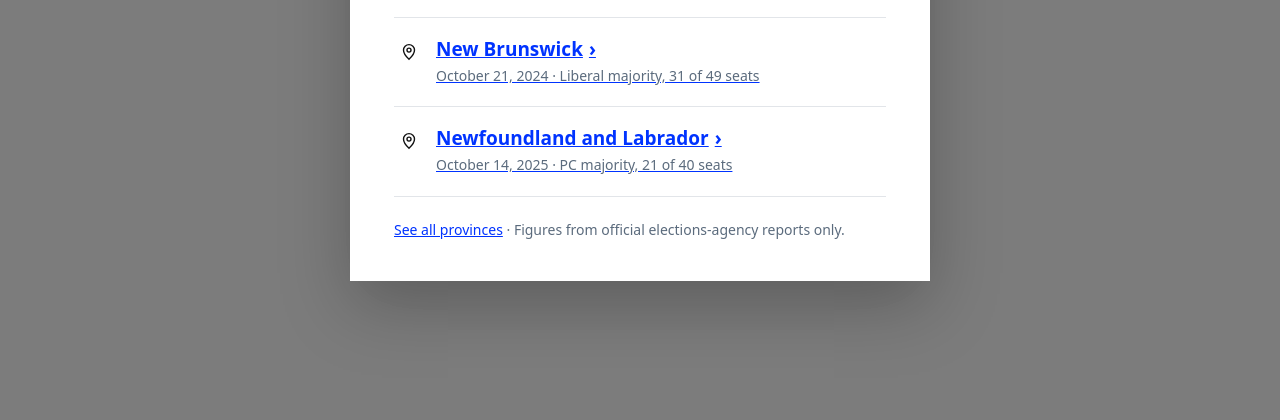
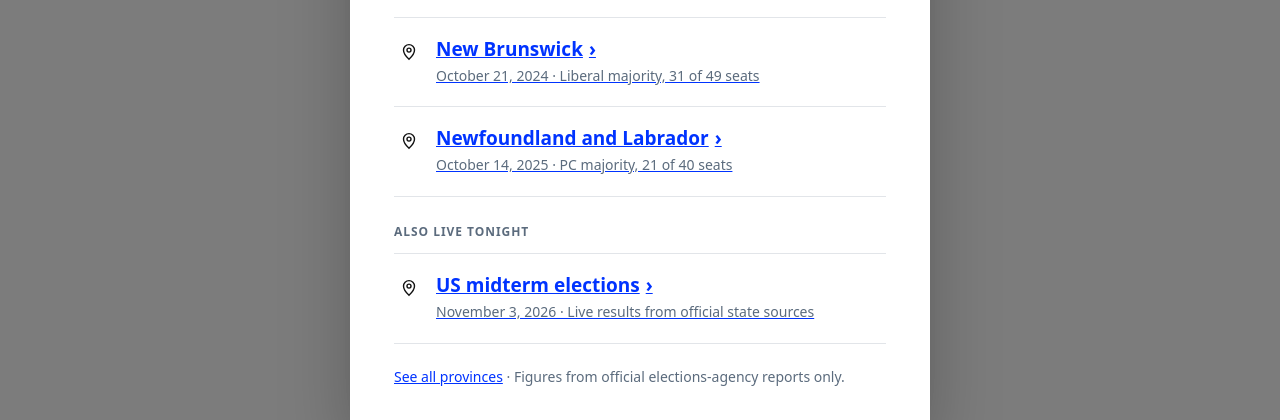
Before and after one commit to osaiged-boo/atlanticvotes, a plain HTML site: page index.html in a window 1280 px wide. Shown: the part 380-800 px from the top of the page. Drawn offline with Linux system fonts and the light colour scheme.

Commit message:
Gate: link US midterm elections from province selector

```diff
--- a/index.html
+++ b/index.html
@@ -107,6 +107,7 @@ tfoot td{font-weight:800;border-top:2px solid var(--ink)}
 .av-row.is-current{background:var(--accent-soft)}
 .av-row.is-current .av-row-title{color:var(--accent)}
 .av-modal-foot{margin-top:22px;font-size:14px;color:var(--muted)}
+.av-us-sep{margin:26px 0 12px;font-size:12px;font-weight:800;letter-spacing:.08em;text-transform:uppercase;color:var(--muted)}
 .av-modal-foot a{color:var(--accent)}
 body.av-locked{overflow:hidden}
 /* Footer */
@@ -149,6 +150,8 @@ body.av-locked{overflow:hidden}
       <a class="av-row" href="nb.html" data-province="nb"><span class="av-row-icon"><svg width="22" height="22" viewBox="0 0 24 24" fill="none" stroke="currentColor" stroke-width="1.5" aria-hidden="true"><path d="M12 21s-6-5.3-6-10a6 6 0 1 1 12 0c0 4.7-6 10-6 10z"/><circle cx="12" cy="11" r="2.2"/></svg></span><span class="av-row-text"><span class="av-row-title">New Brunswick<span class="av-chevron">›</span></span><span class="av-row-desc">October 21, 2024 · Liberal majority, 31 of 49 seats</span></span></a>
       <a class="av-row" href="nl.html" data-province="nl"><span class="av-row-icon"><svg width="22" height="22" viewBox="0 0 24 24" fill="none" stroke="currentColor" stroke-width="1.5" aria-hidden="true"><path d="M12 21s-6-5.3-6-10a6 6 0 1 1 12 0c0 4.7-6 10-6 10z"/><circle cx="12" cy="11" r="2.2"/></svg></span><span class="av-row-text"><span class="av-row-title">Newfoundland and Labrador<span class="av-chevron">›</span></span><span class="av-row-desc">October 14, 2025 · PC majority, 21 of 40 seats</span></span></a>
     </div>
+    <div class="av-us-sep">Also live tonight</div>
+    <a class="av-row av-us" href="us-midterms.html"><span class="av-row-icon"><svg width="22" height="22" viewBox="0 0 24 24" fill="none" stroke="currentColor" stroke-width="1.5" aria-hidden="true"><path d="M12 21s-6-5.3-6-10a6 6 0 1 1 12 0c0 4.7-6 10-6 10z"/><circle cx="12" cy="11" r="2.2"/></svg></span><span class="av-row-text"><span class="av-row-title">US midterm elections<span class="av-chevron">›</span></span><span class="av-row-desc">November 3, 2026 · Live results from official state sources</span></span></a>
     <div class="av-modal-foot"><a href="provinces.html">See all provinces</a> &middot; Figures from official elections-agency reports only.</div>
   </div>
 </div>
@@ -167,7 +170,7 @@ body.av-locked{overflow:hidden}
   if(closeBtn) closeBtn.addEventListener('click',close);
   modal.addEventListener('click',function(e){ if(e.target===modal) close(); });
   document.addEventListener('keydown',function(e){ if(e.key==='Escape' && !modal.hidden) close(); });
-  modal.querySelectorAll('.av-row').forEach(function(row){
+  modal.querySelectorAll('.av-row:not(.av-us)').forEach(function(row){
     row.addEventListener('click',function(){
       try{ localStorage.setItem(KEY,row.getAttribute('data-province')); }catch(e){}
     });
```
